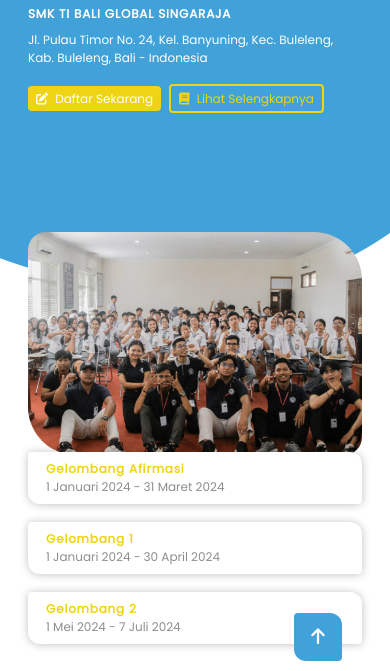
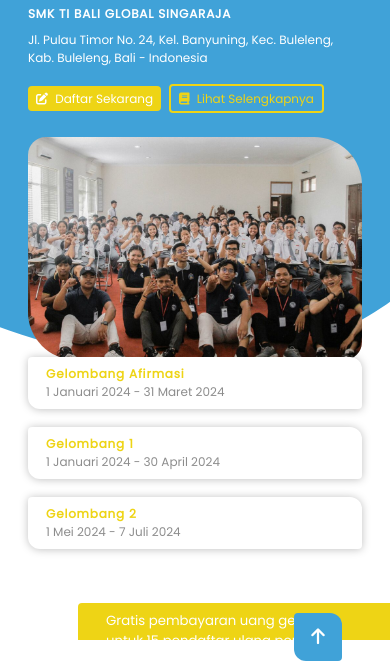
Before and after one commit to AryaDewata/ppdb-smkti, a plain HTML site: page index.html in a window 390 px wide. Shown: the part 135-806 px from the top of the page. Drawn offline with Linux system fonts and the light colour scheme.

Commit message:
Add files via upload

```diff
--- a/css/main.css
+++ b/css/main.css
@@ -250,10 +250,9 @@
 @media (max-width: 540px) {
   * > body > header {
     position: relative;
-    padding: 48px 28px 248px;
-    min-height: 100vh;
+    padding: 48px 28px 274px;
     height: max-content;
-    overflow: hidden;
+    overflow-x: hidden;
     flex-direction: column;
     gap: 28px;
   }
```
